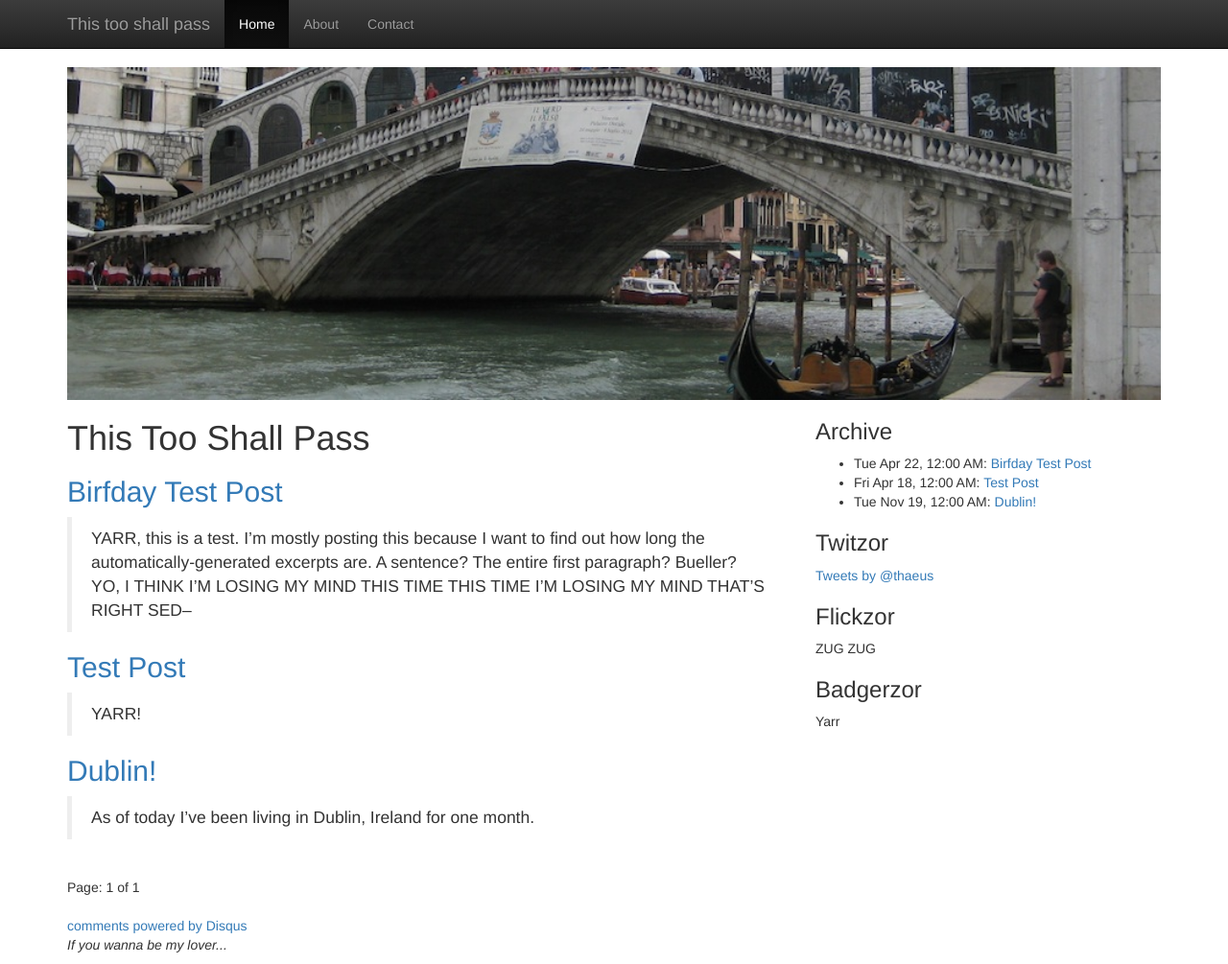
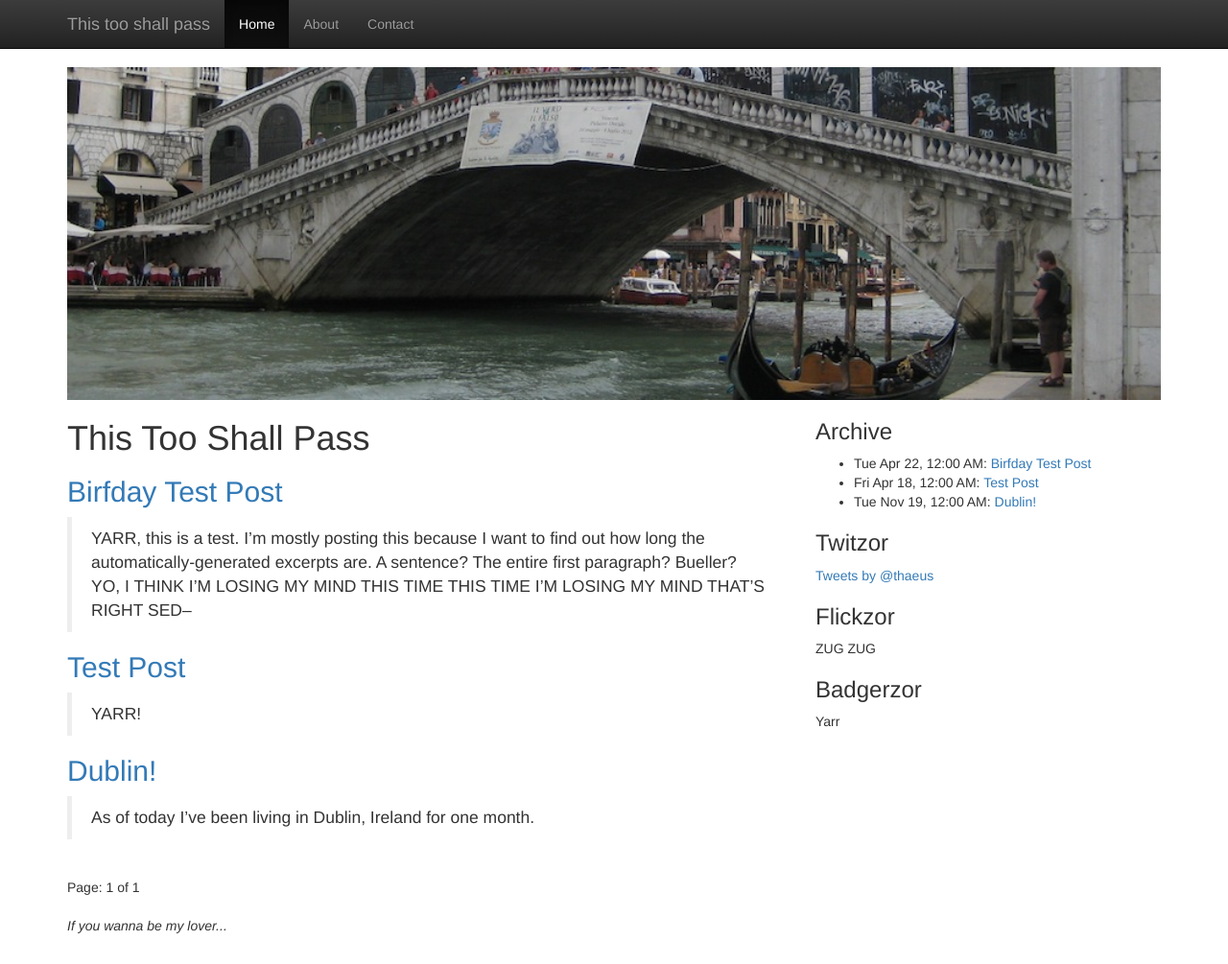
Before and after one commit to nfg/nfg.github.io, a Jekyll site: the page built from index.html, in a window 1280 px wide and 1005 px high. Shown: the whole window at 96% size. Built offline with Jekyll 4.4.1, drawn with Linux system fonts in a browser that asks for light colours; nearby versions of some CDN libraries; the list of posts is cut into pages by our own code; comment, search, counter and statistics services are not loaded; some of the changed lines change nothing that is shown.

Commit message:
Fixing whether comments are enabled or disabled.

```diff
--- a/_includes/comments.html
+++ b/_includes/comments.html
@@ -1,4 +1,7 @@
-{% unless site.disable_comments || page.disable_comments %} <div id="disqus_thread"></div>
+{% if page.disable_comments == false %}
+    {% unless site.disable_comments %}
+
+    <div id="disqus_thread"></div>
     <script type="text/javascript">
         /* * * CONFIGURATION VARIABLES: EDIT BEFORE PASTING INTO YOUR WEBPAGE * * */
     var disqus_shortname = 'fgj'; // required: replace example with your forum shortname
@@ -15,11 +18,12 @@
     </script>
     <noscript>Please enable JavaScript to view the <a href="http://disqus.com/?ref_noscript">comments powered by Disqus.</a></noscript>
     <a href="http://disqus.com" class="dsq-brlink">comments powered by <span class="logo-disqus">Disqus</span></a>
-{% endunless %}
 
-{% if site.disable_comments %}
+    {% else %}
+
     <div>
         <h2>Disqus Comment Block Goes Here</h2>
         <p>Ordinarily there'd be some disqus comments here, but I'm disabling it because this site is in dev mode.</p>
     </div>
+    {% endunless %}
 {% endif %}
```
